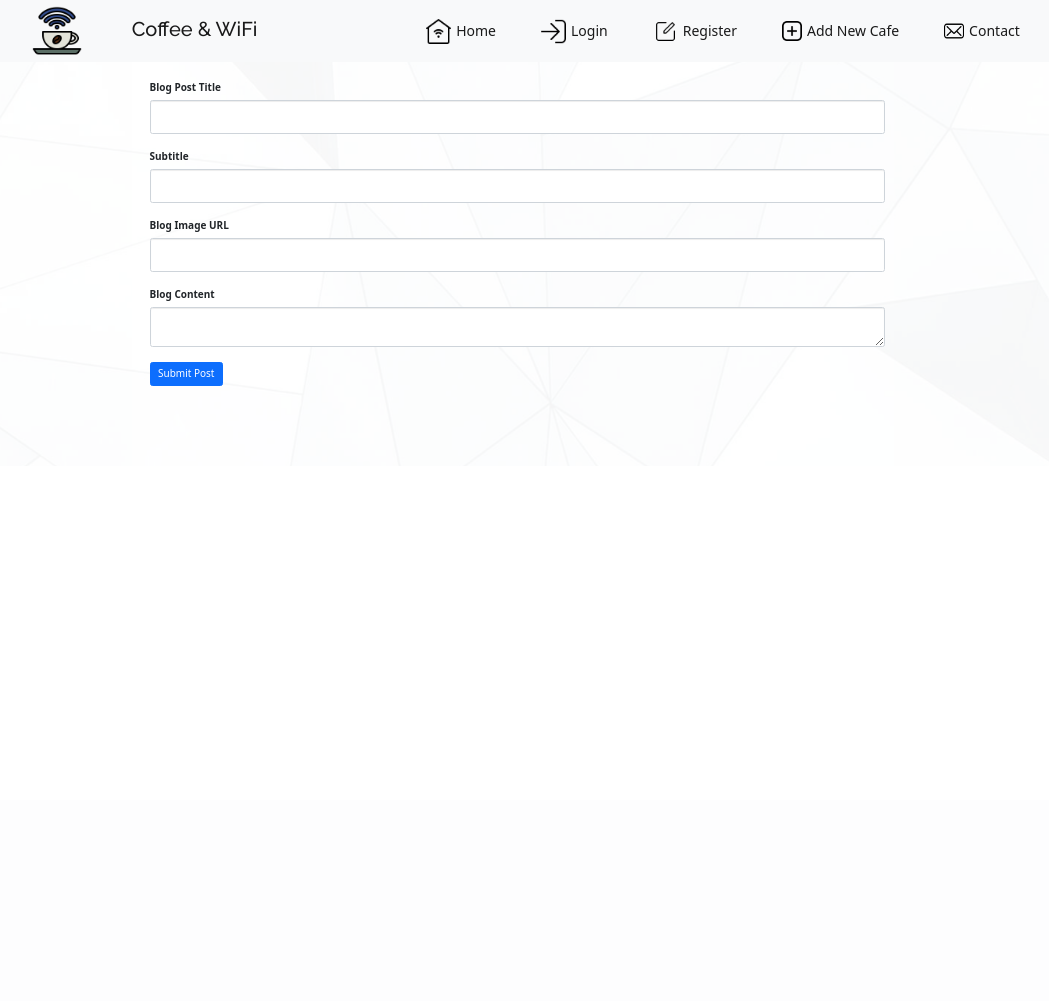
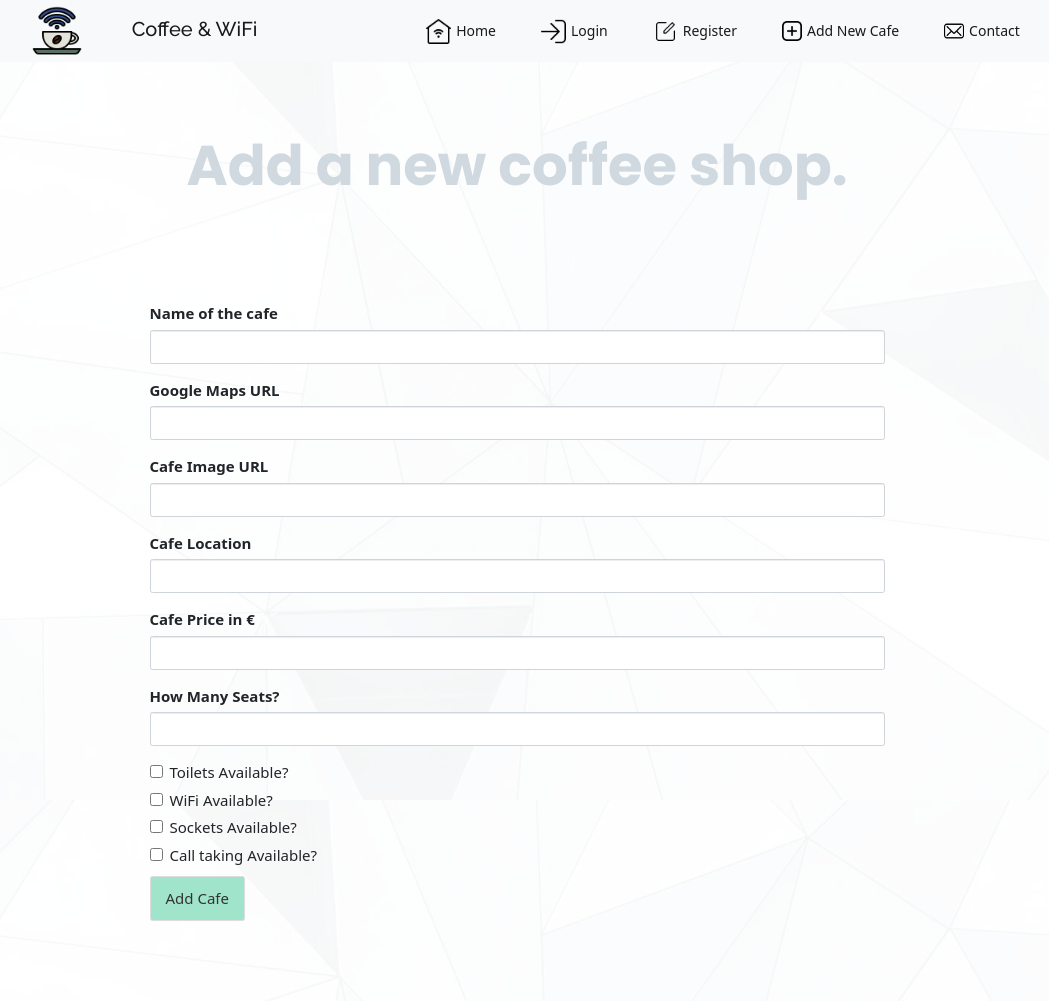
Before and after one commit to Michal-Grzegorzek/Cafe-And_WiFi-Website, a Flask app: page /add-cafe in a window 1280 px wide. Shown: the whole page, without its empty margins (123-1172 px from the left). Before the commit the page ends 386 px from the top, so only its background shows below. Run offline with Flask 2, Linux system fonts and the light colour scheme; some libraries are stand-ins or nearby versions.

Commit message:
Adding and customize wtf from with add-cafe.html.

```diff
--- a/forms.py
+++ b/forms.py
@@ -1,17 +1,25 @@
 from flask_wtf import FlaskForm
-from wtforms import StringField, SubmitField, PasswordField
-from wtforms.validators import DataRequired, URL
+from wtforms import StringField, SubmitField, PasswordField, BooleanField, IntegerField, DecimalRangeField, FloatField
+from wtforms.validators import DataRequired, URL, NumberRange
 from flask_ckeditor import CKEditorField
 
 
 # #WTForm
 
 class Cafe(FlaskForm):
-    name = StringField("Blog Post Title", validators=[DataRequired()])
-    subtitle = StringField("Subtitle", validators=[DataRequired()])
-    img_url = StringField("Blog Image URL", validators=[DataRequired(), URL()])
-    body = CKEditorField("Blog Content", validators=[DataRequired()])
-    submit = SubmitField("Submit Post")
+    name = StringField("Name of the cafe", validators=[DataRequired()])
+    map_url = StringField("Google Maps URL", validators=[DataRequired(), URL()])
+    img_url = StringField("Cafe Image URL", validators=[DataRequired(), URL()])
+    location = StringField("Cafe Location", validators=[DataRequired()])
+    coffee_price = FloatField("Cafe Price in €", validators=[DataRequired(), NumberRange(min=0)])
+    seats = IntegerField('How Many Seats?', validators=[DataRequired(), NumberRange(min=0, max=100)])
+    has_toilet = BooleanField("Toilets Available?")
+    has_wifi = BooleanField("WiFi Available?")
+    has_sockets = BooleanField("Sockets Available?")
+    can_take_calls = BooleanField("Call taking Available?")
+    submit = SubmitField("Add Cafe")
+
+
     # id = db.Column(db.Integer, primary_key=True)
     # name = db.Column(db.String(250), unique=True, nullable=True)
     # map_url = db.Column(db.String(500), nullable=True)
--- a/main.py
+++ b/main.py
@@ -64,18 +64,23 @@ def add_new_cafe():
     print("1")
     if form.validate_on_submit():
         print("3")
-        new_post = BlogPost(
-            title=form.title.data,
-            subtitle=form.subtitle.data,
-            body=form.body.data,
+        new_cafe = AllCafes(
+            name=form.name.data,
+            map_url=form.map_url.data,
             img_url=form.img_url.data,
-            author=current_user,
-            date=date.today().strftime("%B %d, %Y")
+            location=form.location.data,
+            seats=form.seats.data,
+            has_toilet=form.has_toilet.data,
+            has_wifi=form.has_wifi.data,
+            has_sockets=form.has_sockets.data,
+            can_take_calls=form.can_take_calls.data,
+            coffee_price=form.coffee_price.data,
+            # date=date.today().strftime("%B %d, %Y")
         )
 
-        db.session.add(new_post)
+        db.session.add(new_cafe)
         db.session.commit()
-        return redirect(url_for("get_all_posts"))
+        return redirect(url_for("home"))
     return render_template("add-cafe.html", form=form)
 
 
--- a/static/css/style.css
+++ b/static/css/style.css
@@ -4,7 +4,14 @@
 * Author: BootstrapMade.com
 * License: https://bootstrapmade.com/license/
 */
-
+.wpforms-form input[type=submit],
+.wpforms-form button[type=submit] {
+    background-color: #A0E4CB; /* Grey background */
+    border: 1px solid #ddd; /* Dark grey border */
+    color: #333; /* Black text color */
+    font-size: 1em; /* Size of text */
+    padding: 10px 15px; /* Distance between text and border */
+}
 /*--------------------------------------------------------------
 # General
 --------------------------------------------------------------*/
--- a/templates/add-cafe.html
+++ b/templates/add-cafe.html
@@ -74,10 +74,9 @@
 <!--  </div>-->
 <section id="hero" class=" align-items-center " style="padding-top: 0px">
   <div class="container">
+      <h1 style="text-align: center; padding-bottom: 100px; padding-top: 50px">Add a new coffee shop.</h1>
     <div class="row">
-      <div class="col-lg-8 col-md-10 mx-auto">
-        {{ ckeditor.load() }}
-        {{ ckeditor.config(name='body') }}
+      <div class="col-lg-8 col-md-10 mx-auto wpforms-form" style="font-size: 15px;">
         {{ wtf.quick_form(form, novalidate=True, button_map={"submit": "primary"}) }}
       </div>
     </div>
--- a/templates/index.html
+++ b/templates/index.html
@@ -31,7 +31,7 @@
             <p class="animated fadeInUp">A platform to help you find a coffee shop where you can enjoy coffee and
               programming.</p>
             <a href="#coffee-shops" class="btn-get-started animated fadeInUp scrollto">See Cafes</a>
-            <a href="/add" class="btn-get-started">Add Cafe</a>
+            <a href="{{url_for('add_new_cafe')}}" class="btn-get-started">Add Cafe</a>
           </div>
         </div>
         <div class="carousel-item">
```
Also changed, not shown: instance/cafes.db.
